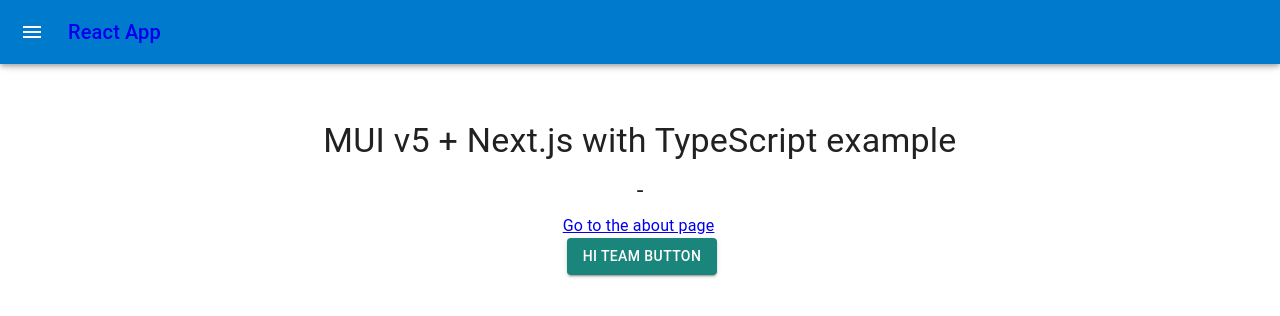
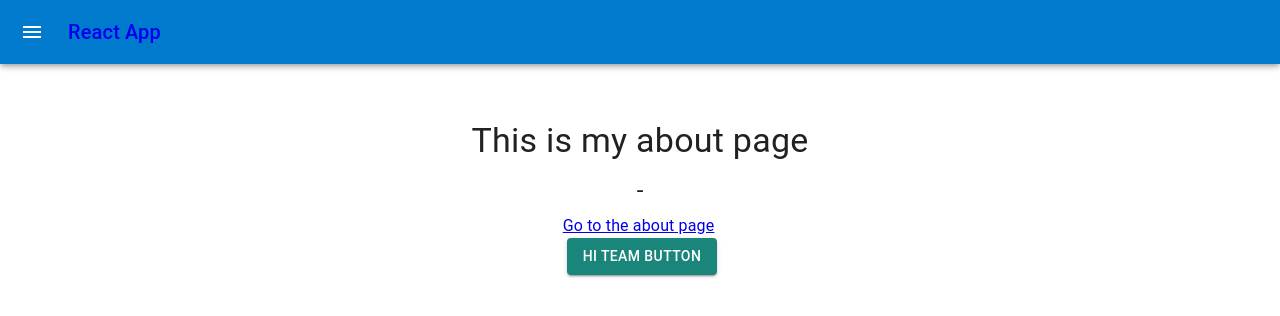
Before and after one commit to Ed135/react-nextjs-web, a Next.js app: page /about in a window 1280 px wide. Shown: the top 316 px of the page. Built offline with nearby package versions, Linux system fonts and the light colour scheme.

Commit message:
minor changes

```diff
--- a/src/pages/about.tsx
+++ b/src/pages/about.tsx
@@ -45,7 +45,7 @@
         }}
       >
         <Typography variant="h4" component="h1" gutterBottom>
-          MUI v5 + Next.js with TypeScript example
+          This is my about page
         </Typography>
         <RenderNames persons={responseText} />
         <Box maxWidth="sm">
--- a/src/pages/api/people/about.ts
+++ b/src/pages/api/people/about.ts
@@ -12,7 +12,7 @@
 export default async function aboutHandler(req: NextApiRequest, res: NextApiResponse<Data|Data[]|null>) {
   const person = await prisma.person.findMany({
     where: {
-      name: 'Maya',
+      name: 'Ed'
     }
   })
 
```
